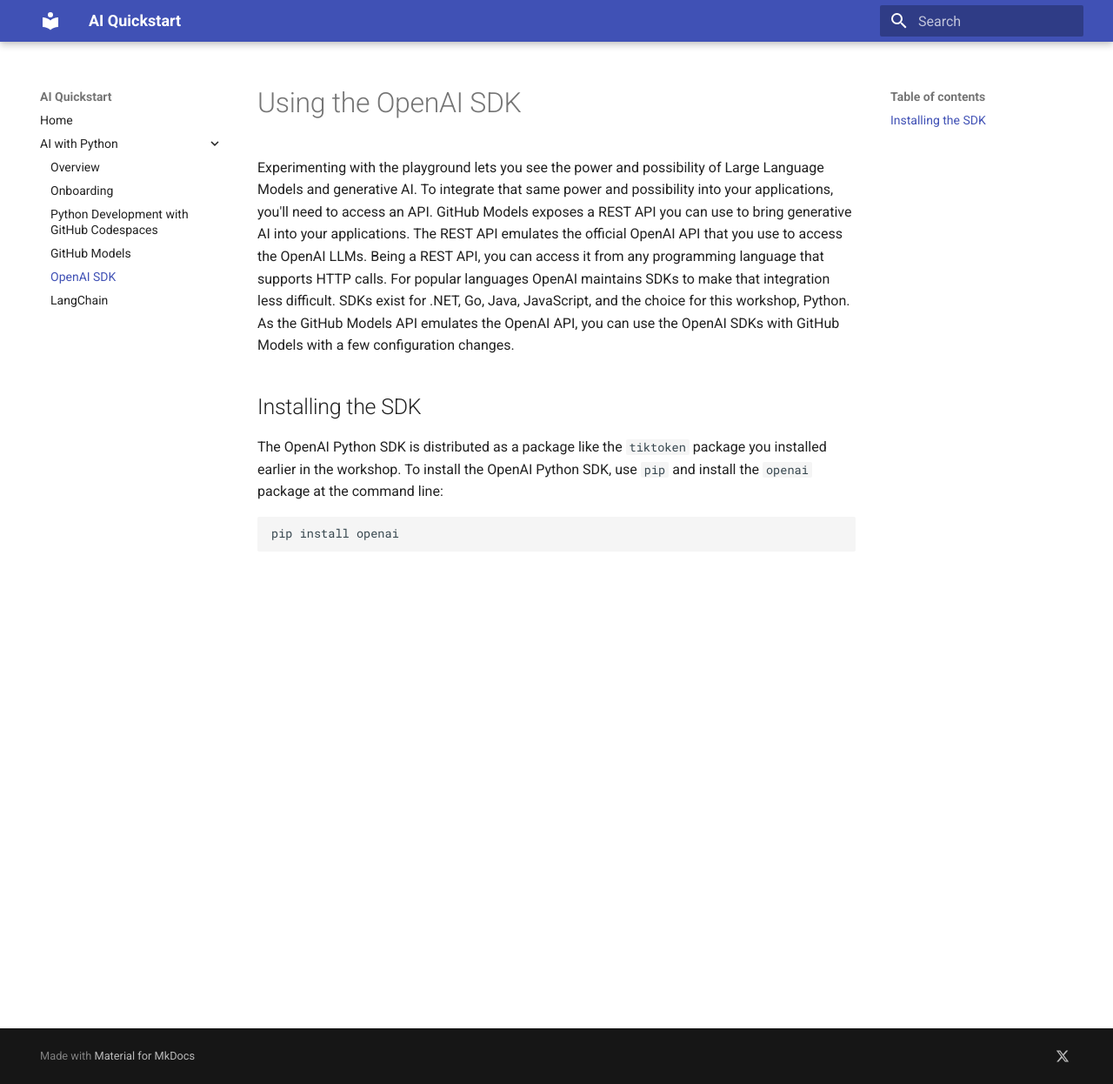
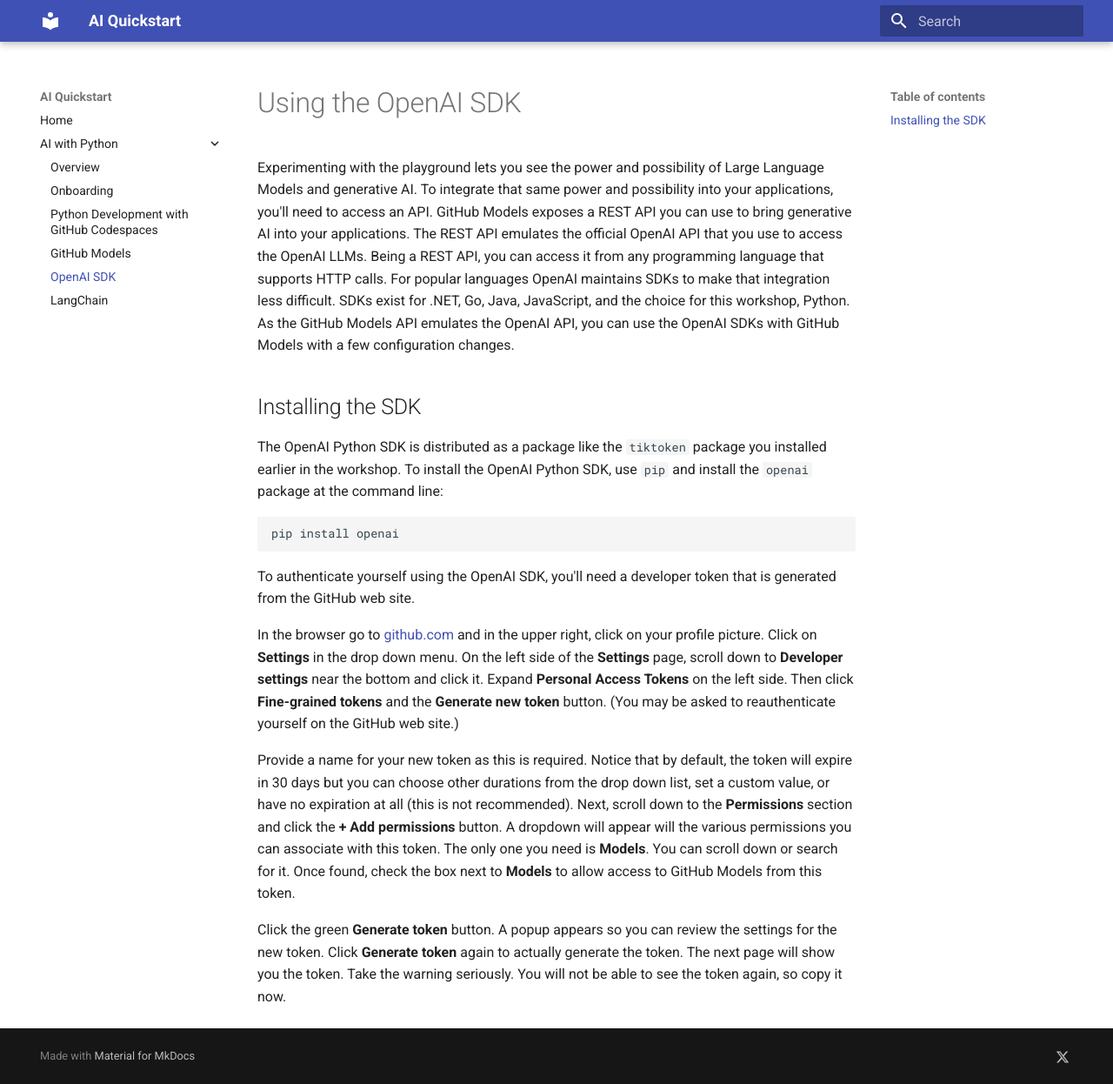
Before and after one commit to get-aiquickstart/get-aiquickstart.github.io, an MkDocs documentation site: the page built from docs/python/openai.md, in a window 1280 px wide and 1246 px high. Shown: the whole window at 87% size. Built offline with MkDocs 1.6.1 and Material for MkDocs 9.7.7, drawn with Linux system fonts in a browser that asks for light colours.

Commit message:
Generating a GitHub developer token

````diff
--- a/docs/python/openai.md
+++ b/docs/python/openai.md
@@ -8,3 +8,11 @@
 ```bash
 pip install openai
 ```
+
+To authenticate yourself using the OpenAI SDK, you'll need a developer token that is generated from the GitHub web site.
+
+In the browser go to [github.com](github.com) and in the upper right, click on your profile picture.  Click on **Settings** in the drop down menu.  On the left side of the **Settings** page, scroll down to **Developer settings** near the bottom and click it.  Expand **Personal Access Tokens** on the left side.  Then click **Fine-grained tokens** and the **Generate new token** button.  (You may be asked to reauthenticate yourself on the GitHub web site.)
+
+Provide a name for your new token as this is required.  Notice that by default, the token will expire in 30 days but you can choose other durations from the drop down list, set a custom value, or have no expiration at all (this is not recommended).  Next, scroll down to the **Permissions** section and click the **+ Add permissions** button.  A dropdown will appear will the various permissions you can associate with this token.  The only one you need is **Models**.  You can scroll down or search for it.  Once found, check the box next to **Models** to allow access to GitHub Models from this token.
+
+Click the green **Generate token** button.  A popup appears so you can review the settings for the new token.  Click **Generate token** again to actually generate the token.  The next page will show you the token.  Take the warning seriously.  You will not be able to see the token again, so copy it now.
````
